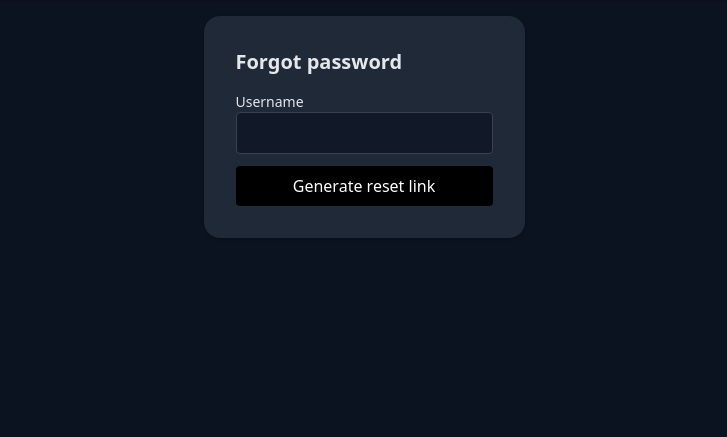
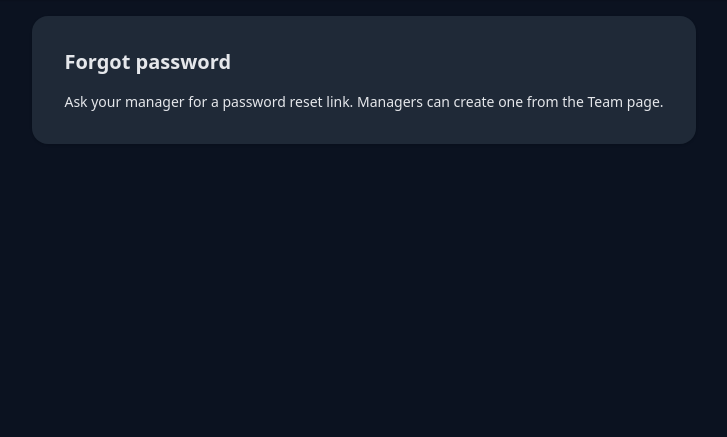
Before and after one commit to lukedev45/PHVAC-Website, a FastAPI app: page /forgot in a window 1280 px wide. Shown: the part 56-493 px from the top of the page, without its empty margins (276-1003 px from the left). Run offline with FastAPI, Linux system fonts and the light colour scheme; some libraries are stand-ins or nearby versions.

Commit message:
Only let managers generate password reset links
POST /forgot needed no login and showed a working reset link to
whoever submitted the form, so anyone who knew a username could take
over that account, managers included. Its comment said it didn't reveal
whether a username exists, but the page only showed a link when it did.

Now a manager creates the link from the Team page ("Reset link" on each
row, which calls POST /team/{id}/reset-link) and sends it to the team
member, which is what the "copy this link and send it securely to the
user" text always assumed. The public POST /forgot is removed, and the
/forgot page now just tells people to ask their manager. Managers can
also make a link for themselves: the app has no change-password page,
so this is how anyone changes their password.

Adds a small manager_required(user) helper next to login_required. It is
used by the new route; the existing inline role checks are unchanged.

Co-Authored-By: Claude Opus 5.5 <noreply@anthropic.com>

```diff
--- a/app.py
+++ b/app.py
@@ -143,6 +143,11 @@ def get_current_user(request: Request, db: Session = Depends(get_db)) -> Optiona
 def login_required(user: Optional[User]):
     if not user:
         raise HTTPException(status_code=status.HTTP_302_FOUND, detail="Redirect", headers={"Location": "/login"})
+
+def manager_required(user: Optional[User]):
+    login_required(user)
+    if user.role != "manager":
+        raise HTTPException(status_code=status.HTTP_403_FORBIDDEN, detail="Only managers can do this")
 
 
 # Routes
@@ -500,23 +505,24 @@ def job_image_update(request: Request, job_id: int, image: UploadFile = File(...
 # Forgot password flow
 @app.get("/forgot", response_class=HTMLResponse)
 def forgot_get(request: Request, user: Optional[User] = Depends(get_current_user)):
-    return templates.TemplateResponse("forgot.html", {"request": request, "title": "Forgot password", "current_user": user, "reset_url": None})
+    return templates.TemplateResponse("forgot.html", {"request": request, "title": "Forgot password", "current_user": user})
 
-@app.post("/forgot", response_class=HTMLResponse)
-def forgot_post(request: Request, username: str = Form(...), db: Session = Depends(get_db)):
-    username_norm = normalize_username(username)
-    u = db.exec(select(User).where(User.username == username_norm)).first()
-    reset_url = None
-    if u:
-        token = uuid4().hex
-        pr = PasswordReset(user_id=u.id, token=token)
-        db.add(pr)
-        db.commit()
-        host = request.headers.get("host", "localhost:8000")
-        scheme = "https" if request.url.scheme == "https" else "http"
-        reset_url = f"{scheme}://{host}/reset/{token}"
-    # Always render success (don’t reveal if username exists)
-    return templates.TemplateResponse("forgot.html", {"request": request, "title": "Forgot password", "current_user": None, "reset_url": reset_url})
+@app.post("/team/{user_id}/reset-link", response_class=HTMLResponse)
+def team_reset_link(request: Request, user_id: int, db: Session = Depends(get_db), user: Optional[User] = Depends(get_current_user)):
+    # Only a manager can create a reset link; they pass it on to the team member themselves
+    manager_required(user)
+    target_user = db.get(User, user_id)
+    if not target_user:
+        raise HTTPException(404, "User not found")
+    token = uuid4().hex
+    pr = PasswordReset(user_id=target_user.id, token=token)
+    db.add(pr)
+    db.commit()
+    host = request.headers.get("host", "localhost:8000")
+    scheme = "https" if request.url.scheme == "https" else "http"
+    reset_url = f"{scheme}://{host}/reset/{token}"
+    users = db.exec(select(User)).all()
+    return templates.TemplateResponse("team.html", {"request": request, "title": "Team", "current_user": user, "users": users, "reset_url": reset_url, "reset_user": target_user})
 
 @app.get("/reset/{token}", response_class=HTMLResponse)
 def reset_get(request: Request, token: str, db: Session = Depends(get_db)):
--- a/templates/forgot.html
+++ b/templates/forgot.html
@@ -3,19 +3,6 @@
 {% block content %}
 <div class="max-w-2xl mx-auto bg-white p-8 rounded-2xl shadow">
   <h1 class="text-xl font-semibold mb-4">Forgot password</h1>
-  <form method="post" action="/forgot" class="space-y-3">
-    <div>
-      <label class="block text-sm">Username</label>
-      <input name="username" class="w-full border rounded px-3 py-2" required />
-    </div>
-    <button class="w-full bg-black text-white rounded py-2">Generate reset link</button>
-  </form>
-  {% if reset_url %}
-  <div class="mt-4 p-3 bg-gray-50 border rounded text-sm">
-    <p class="font-medium">Reset link created (valid 24h):</p>
-    <a class="underline break-all" href="{{ reset_url }}">{{ reset_url }}</a>
-    <p class="text-xs text-gray-500 mt-2">Copy this link and send it securely to the user.</p>
-  </div>
-  {% endif %}
+  <p class="text-sm">Ask your manager for a password reset link. Managers can create one from the Team page.</p>
 </div>
 {% endblock %}
```
Also changed, not shown: templates/team.html (+11 -0 lines), tests/conftest.py (+24 -1 lines), tests/test_password_reset.py (added, +53 -0 lines).
